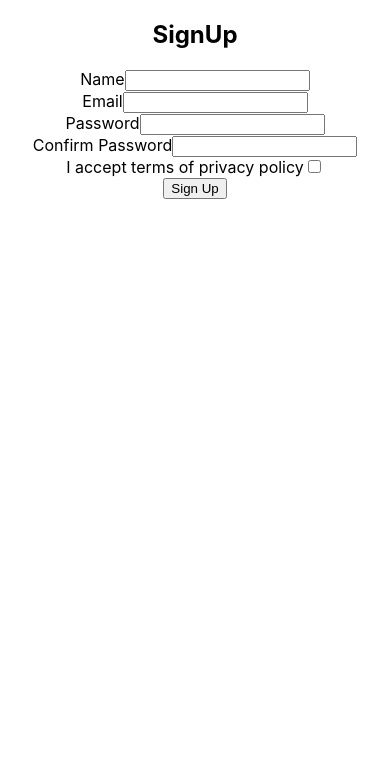
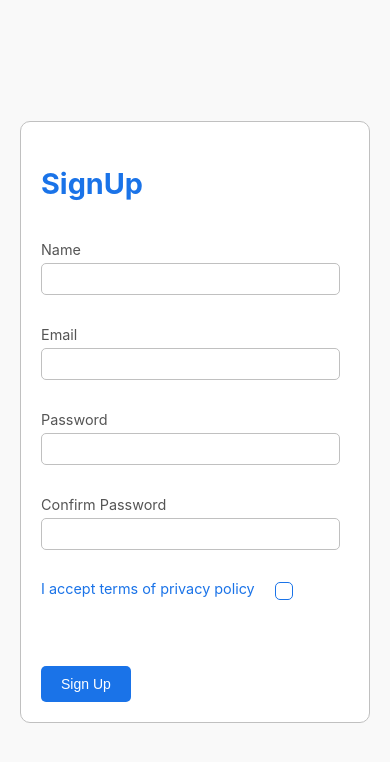
Before and after one commit to SalimiDev/signup-login-page-spa, a React (Create React App) app: page / in a window 390 px wide. Shown: the top 762 px of the page. Built offline with nearby package versions, Linux system fonts and the light colour scheme.

Commit message:
style:signup form style added

```diff
--- a/src/App.css
+++ b/src/App.css
@@ -1,4 +1,4 @@
-.App {
+/* .App {
   text-align: center;
 }
 
@@ -35,4 +35,4 @@
   to {
     transform: rotate(360deg);
   }
-}
+} */
--- a/src/components/SignUp.js
+++ b/src/components/SignUp.js
@@ -55,22 +55,44 @@
                         <h2 className={styles.header}>SignUp</h2>
                         <div className={styles.formField}>
                               <label>Name</label>
-                              <input type='text' name='name' value={name} onChange={inputOnChange} onFocus={setFieldTouched} />
+                              <input
+                                    className={errors.name && touched.name ? styles.uncompleted : styles.formInput}
+                                    type='text'
+                                    name='name'
+                                    value={name}
+                                    onChange={inputOnChange}
+                                    onFocus={setFieldTouched}
+                              />
                               {errors.name && touched.name && <span>{errors.name}</span>}
                         </div>
                         <div className={styles.formField}>
                               <label>Email</label>
-                              <input type='email' name='email' value={email} onChange={inputOnChange} onFocus={setFieldTouched} />
+                              <input
+                                    className={errors.email && touched.email ? styles.uncompleted : styles.formInput}
+                                    type='email'
+                                    name='email'
+                                    value={email}
+                                    onChange={inputOnChange}
+                                    onFocus={setFieldTouched}
+                              />
                               {errors.email && touched.email && <span>{errors.email}</span>}
                         </div>
                         <div className={styles.formField}>
                               <label>Password</label>
-                              <input type='password' name='password' value={password} onChange={inputOnChange} onFocus={setFieldTouched} />
+                              <input
+                                    className={errors.password && touched.password ? styles.uncompleted : styles.formInput}
+                                    type='password'
+                                    email='password'
+                                    value={password}
+                                    onChange={inputOnChange}
+                                    onFocus={setFieldTouched}
+                              />
                               {errors.password && touched.password && <span>{errors.password}</span>}
                         </div>
                         <div className={styles.formField}>
                               <label>Confirm Password</label>
                               <input
+                                    className={errors.confirmPassword && touched.confirmPassword ? styles.uncompleted : styles.formInput}
                                     type='password'
                                     name='confirmPassword'
                                     value={confirmPassword}
@@ -89,8 +111,8 @@
                                           onChange={inputOnChange}
                                           onFocus={setFieldTouched}
                                     />
-                                    {errors.isAccepted && touched.isAccepted && <span>{errors.isAccepted}</span>}
                               </div>
+                              {errors.isAccepted && touched.isAccepted && <span>{errors.isAccepted}</span>}
                         </div>
                         <div className={styles.buttonsContainer}>
                               <button type='submit'>Sign Up</button>
--- a/src/components/SingUp.module.css
+++ b/src/components/SingUp.module.css
@@ -0,0 +1,161 @@
+.container {
+    display: flex;
+    justify-content: center;
+    align-items: center;
+    background-color: #f9f9f9;
+    min-height: 100vh;
+}
+
+.formContainer {
+    border: 1px solid silver;
+    width: fit-content;
+    height: fit-content;
+    padding: 50px;
+    margin: 50px;
+    border-radius: 10px;
+    background-color: #fff;
+}
+
+.header {
+    text-align: left;
+    margin-bottom: 40px;
+    font-size: 1.8rem;
+    color: #1a73e8;
+}
+
+.formField {
+    display: flex;
+    flex-direction: column;
+    margin-bottom: 10px;
+    height: 75px;
+}
+
+.formField label {
+    text-align: left;
+    margin-bottom: 5px;
+    color: rgb(85, 85, 85);
+    font-size: 0.9rem;
+}
+
+.formField span {
+    height: 10px;
+    text-align: left;
+    margin-top: 5px;
+    width: fit-content;
+    font-size: 0.7rem;
+    color: #b2001a;
+    line-height: 10px;
+    padding: 2px 3px;
+    border-radius: 3px;
+}
+
+.formInput {
+    width: 300px;
+    height: 30px;
+    border-radius: 5px;
+    padding: 0 10px;
+    border: 1px solid silver;
+}
+
+.uncompleted {
+    width: 300px;
+    height: 30px;
+    border-radius: 5px;
+    padding: 0 10px;
+    border: 2.2px solid #d32f2f !important;
+    transition: all 0.2s ease-in;
+}
+
+.formInput:focus,
+.uncompleted:focus {
+    outline: none;
+    line-height: 30px;
+    height: 30px;
+    border: 2.2px solid #1a73e8;
+}
+
+.checkboxContainer {
+    display: flex;
+    align-items: center;
+    flex-direction: row !important;
+    height: 20px !important;
+    font-size: 0.85rem;
+    text-align: center;
+}
+
+.formField:nth-child(6) label {
+    color: #1a73e8;
+}
+
+input[type="checkbox"] {
+    margin-left: 20px;
+    width: 18px;
+    height: 18px;
+    border: 1px solid #1a73e8;
+    appearance: none;
+    border-radius: 5px;
+    transition: all .2s ease-in;
+}
+
+input[type="checkbox"]:checked {
+    width: 18px;
+    height: 18px;
+    background-color: #1a73e8;
+    border-radius: 50%;
+}
+
+input[type="checkbox"]:focus {
+    width: 18px;
+    height: 18px;
+    outline: none;
+    border: 2px solid #004aaa;
+}
+
+.buttonsContainer {
+    display: flex;
+    justify-content: space-between;
+    align-items: center;
+}
+
+.buttonsContainer button {
+    background-color: #1a73e8;
+    padding: 10px 20px;
+    color: #fff;
+    border-radius: 5px;
+    border: none;
+    font-size: 0.875rem;
+    font-weight: 500;
+    transition: all 0.1s ease-in;
+    cursor: pointer;
+}
+
+.buttonsContainer button:hover {
+    background-color: #004aaa;
+}
+
+.buttonsContainer a {
+    color: #1a73e8;
+    text-decoration: none;
+    transition: all 0.1s ease-in;
+    font-weight: 700;
+}
+
+.buttonsContainer button a:hover {
+    color: #004aaa;
+}
+
+@media (max-width: 440px) {
+    .formContainer {
+        padding: 20px;
+        margin: 50px 20px;
+        width: 90%;
+    }
+
+    .formInput {
+        width: 90%;
+    }
+
+    .uncompleted {
+        width: 90%;
+    }
+}
```
